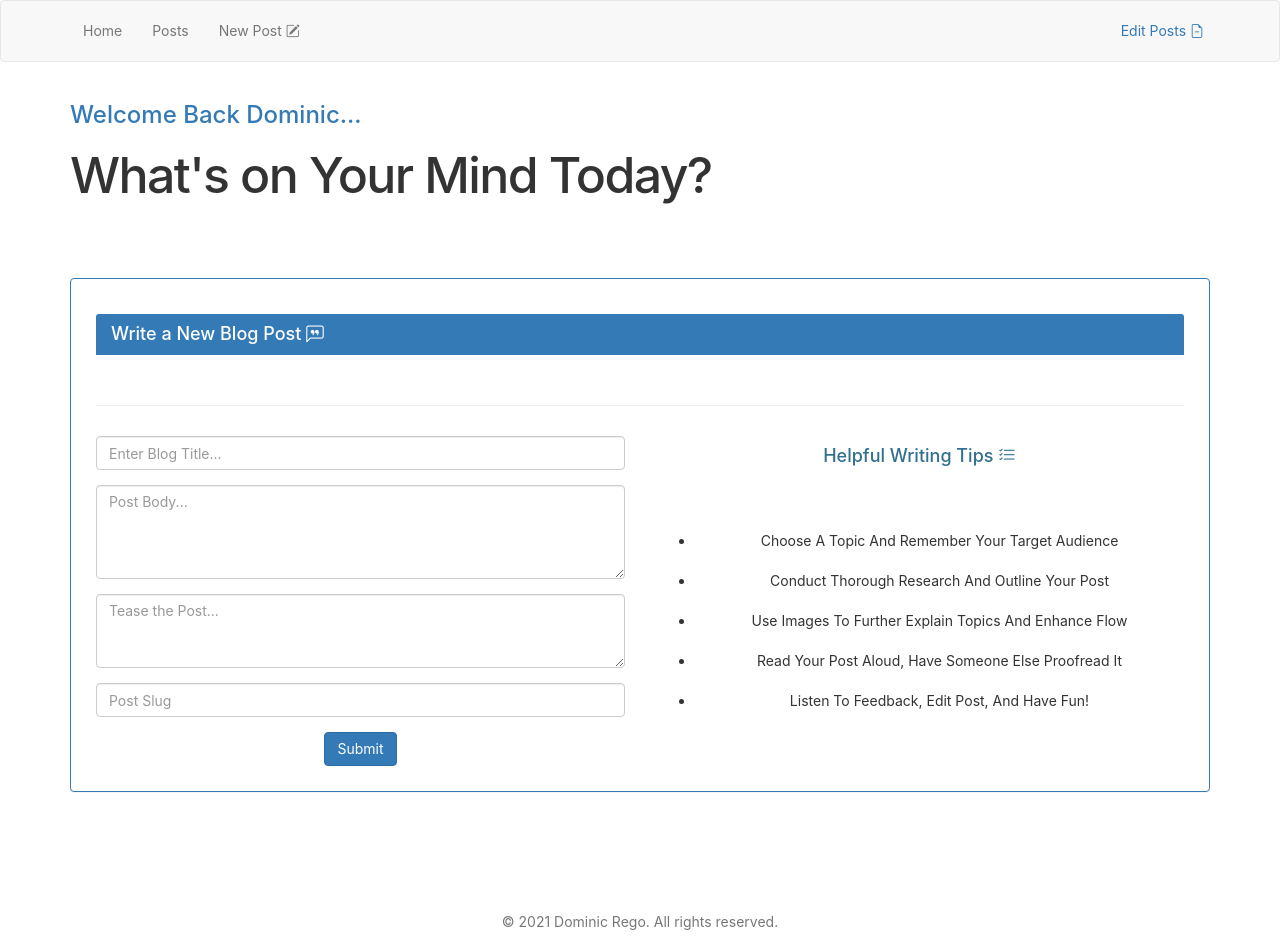
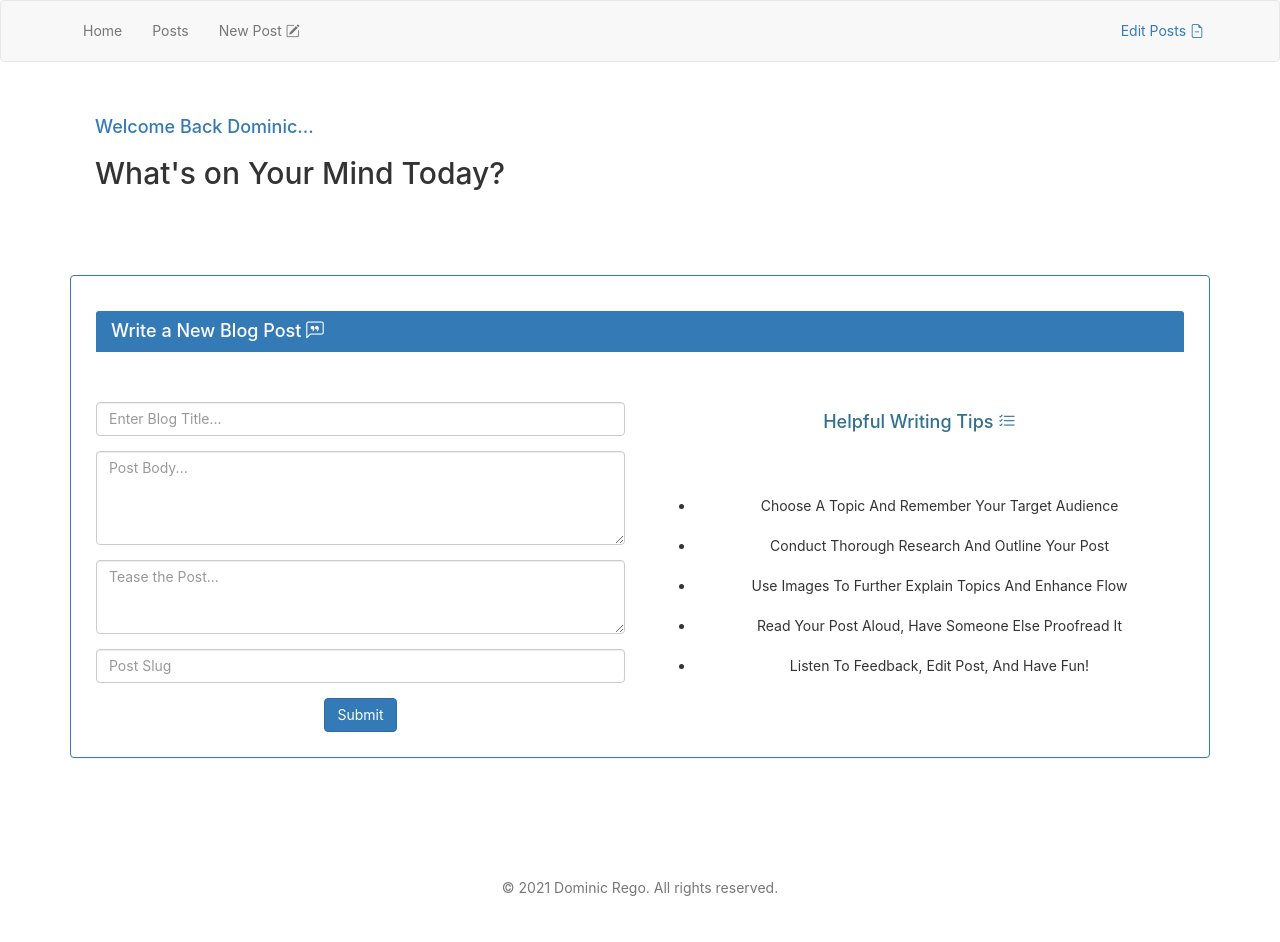
Before and after one commit to nooch-fifo/react-hooks, a React (Create React App) app: page /addPost in a window 1280 px wide. After the commit the page ends 908 px from the top, so only its background shows below. Built offline with nearby package versions, Linux system fonts and the light colour scheme.

Commit message:
Numerous UX Styling Updates

```diff
--- a/public/index.html
+++ b/public/index.html
@@ -26,7 +26,7 @@
     -->
     <link rel="stylesheet" href="https://maxcdn.bootstrapcdn.com/bootstrap/3.3.5/css/bootstrap.min.css"/>
     <link rel="stylesheet" href="https://cdn.jsdelivr.net/npm/bootstrap-icons@1.5.0/font/bootstrap-icons.css">
-    <title>React App</title>
+    <title>Dominic Rego | Blog</title>
   </head>
   <body>
     <noscript>You need to enable JavaScript to run this app.</noscript>
--- a/src/Components/AboutMe.css
+++ b/src/Components/AboutMe.css
@@ -41,3 +41,9 @@ h1 {
         transform: rotate(45deg) translate(20px, 20px);
     }
 }
+
+@media screen and (max-width: 1200px){
+    .arrow span {
+        visibility: hidden;
+    }
+}
--- a/src/Components/BlogPosts.js
+++ b/src/Components/BlogPosts.js
@@ -38,7 +38,7 @@ class BlogPosts extends React.Component {
                             <article>
                                 <header>
                                     <h2>{post.title}</h2>
-                                    <p style={{ paddingTop: 10, paddingBottom: 10 }}>{new Date(post.postedOn).toDateString()}</p>
+                                    <p style={{ paddingTop: 10, paddingBottom: 10, fontStyle: 'italic'}}>{new Date(post.postedOn).toDateString()}</p>
                                 </header>
                                 <section>
                                     {post.teaser}
--- a/src/Components/CreatePost.js
+++ b/src/Components/CreatePost.js
@@ -42,27 +42,27 @@ class CreatePost extends React.Component {
         console.log(postedOn);
         return (
             <div class="container">
-                <div className="greeting">
-                    <h3 class="text-left text-primary text-capitalize">Welcome back Dominic...</h3>
-                    <h1 class="text-dark text-left">What's on Your Mind Today?</h1>
+                <div className="greeting" style={{padding:25}}>
+                    <h4 class="text-left text-primary text-capitalize">Welcome back Dominic...</h4>
+                    <h2 class="text-dark text-left">What's on Your Mind Today?</h2>
                 </div>
-                <div className="panel panel-primary" style={{ marginTop: 75, padding: 25 }}>
+                <div className="panel panel-primary" style={{ marginTop: 50, padding: 25 }}>
                     <h4 class="panel-heading text-left">Write a New Blog Post <i class="bi bi-chat-left-quote" style={{ fontSize: 17.5 }}></i></h4>
-                    <hr style={{ marginTop: 50, marginBottom: 30 }} />
-                    <div className="row">
+                    {/* <hr style={{ marginTop: 50, marginBottom: 30 }} /> */}
+                    <div className="row" style={{marginTop:50}}>
                         <form onSubmit={this.submitHandler} className="text-center col-md-6">
                             <div className="form-group">
                                 {/* <label>Blog Title</label> */}
-                                <input type="text" name="title" className="form-control" placeholder="Enter Blog Title..." size="55" value={title} onChange={this.changeHandler} />
+                                <input type="text" name="title" className="form-control" placeholder="Enter Blog Title..." size="55" value={title} onChange={this.changeHandler} required/>
                             </div>
                             <div className="form-group">
-                                <textarea rows="4" name="body" className="form-control" placeholder="Post Body..." size="55" value={body} onChange={this.changeHandler} />
+                                <textarea rows="4" name="body" className="form-control" placeholder="Post Body..." size="55" value={body} onChange={this.changeHandler} required/>
                             </div>
                             <div className="form-group">
-                                <textarea rows="3" name="teaser" className="form-control" placeholder="Tease the Post..." size="55" value={teaser} onChange={this.changeHandler} />
+                                <textarea rows="3" name="teaser" className="form-control" placeholder="Tease the Post..." size="55" value={teaser} onChange={this.changeHandler} required/>
                             </div>
                             <div className="form-group">
-                                <input type="text" name="slug" className="form-control" placeholder="Post Slug" size="55" value={slug} onChange={this.changeHandler} />
+                                <input type="text" name="slug" className="form-control" placeholder="Post Slug" size="55" value={slug} onChange={this.changeHandler} required/>
                             </div>
                             <div className="form-group">
                                 <input type="hidden" name="postedOn" className="form-control" placeholder="Date" size="55" value={postedOn} onChange={this.changeHandler} />
--- a/src/Components/LatestPost.js
+++ b/src/Components/LatestPost.js
@@ -37,7 +37,7 @@ class LatestPost extends React.Component {
                 <article>
                     <header>
                         <h2>{data.posts.title}</h2>
-                        <p style={{ paddingTop: 10, paddingBottom: 10 }}>{new Date(data.posts.postedOn).toDateString()}</p>
+                        <p style={{ paddingTop: 10, paddingBottom: 10, fontStyle: 'italic'}}>{new Date(data.posts.postedOn).toDateString()}</p>
                     </header>
                     <section>
                         {data.posts.teaser}
--- a/src/Components/ReadPost.js
+++ b/src/Components/ReadPost.js
@@ -34,8 +34,8 @@ class ReadPost extends React.Component {
         return (
             <div className="container text-left">
                 <ol class="breadcrumb">
-                    <li><a href="/">Home</a></li>
-                    <li><a href="/posts/">Posts</a></li>
+                    <li><a href="/">Home <i class="bi bi-house"></i></a></li>
+                    <li><a href="/posts/">Posts <i class="bi bi-list"></i></a></li>
                     <li class="active">{this.state.title}</li>
                 </ol>
                 <article style={{marginTop:50}}>
--- a/src/Components/UpdatePost.js
+++ b/src/Components/UpdatePost.js
@@ -68,14 +68,14 @@ class UpdatePost extends React.Component {
         console.log(this.state.id);
         return (
             <div class="container">
-                <div className="greeting">
-                    <h3 class="text-left text-primary text-capitalize">Something wrong, Dominic?</h3>
-                    <h1 class="text-dark text-left">No Worries, We Can Fix That!</h1>
+                <div className="greeting" style={{padding:25}}>
+                    <h4 class="text-left text-primary text-capitalize">Something wrong... ?</h4>
+                    <h2 class="text-dark text-left">No Worries, We Can Fix That!</h2>
                 </div>
-                <div className="panel panel-primary" style={{ marginTop: 75, padding: 25 }}>
+                <div className="panel panel-primary" style={{ marginTop: 50, padding: 25 }}>
                     <h4 class="panel-heading text-left">Update Blog Post <i class="bi bi-chat-left-quote" style={{ fontSize: 17.5 }}></i></h4>
-                    <hr style={{ marginTop: 50, marginBottom: 30 }} />
-                    <div className="row">
+                    {/* <hr style={{ marginTop: 50, marginBottom: 30 }} /> */}
+                    <div className="row" style={{marginTop:50}}>
                         <form className="text-center col-md-6">
                             <div className="form-group">
                                 {/* <label>Blog Title</label> */}
```
